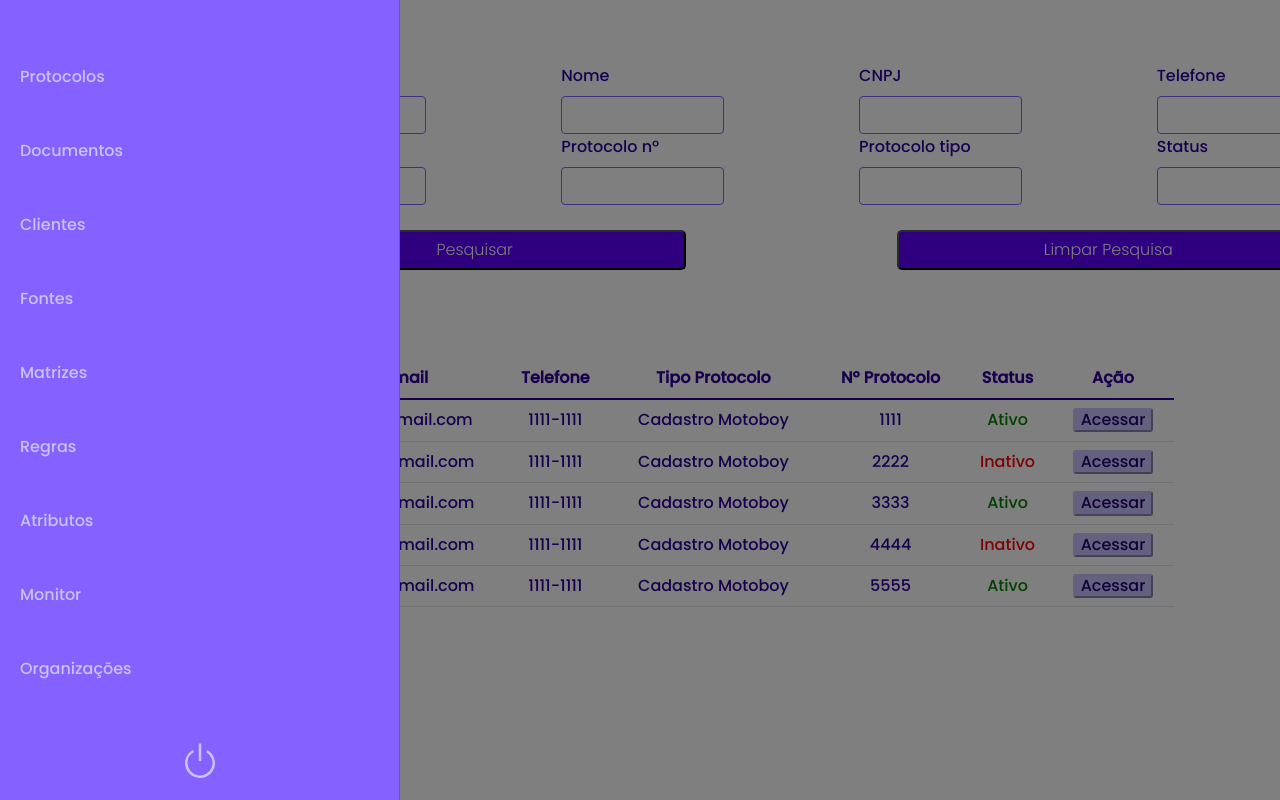
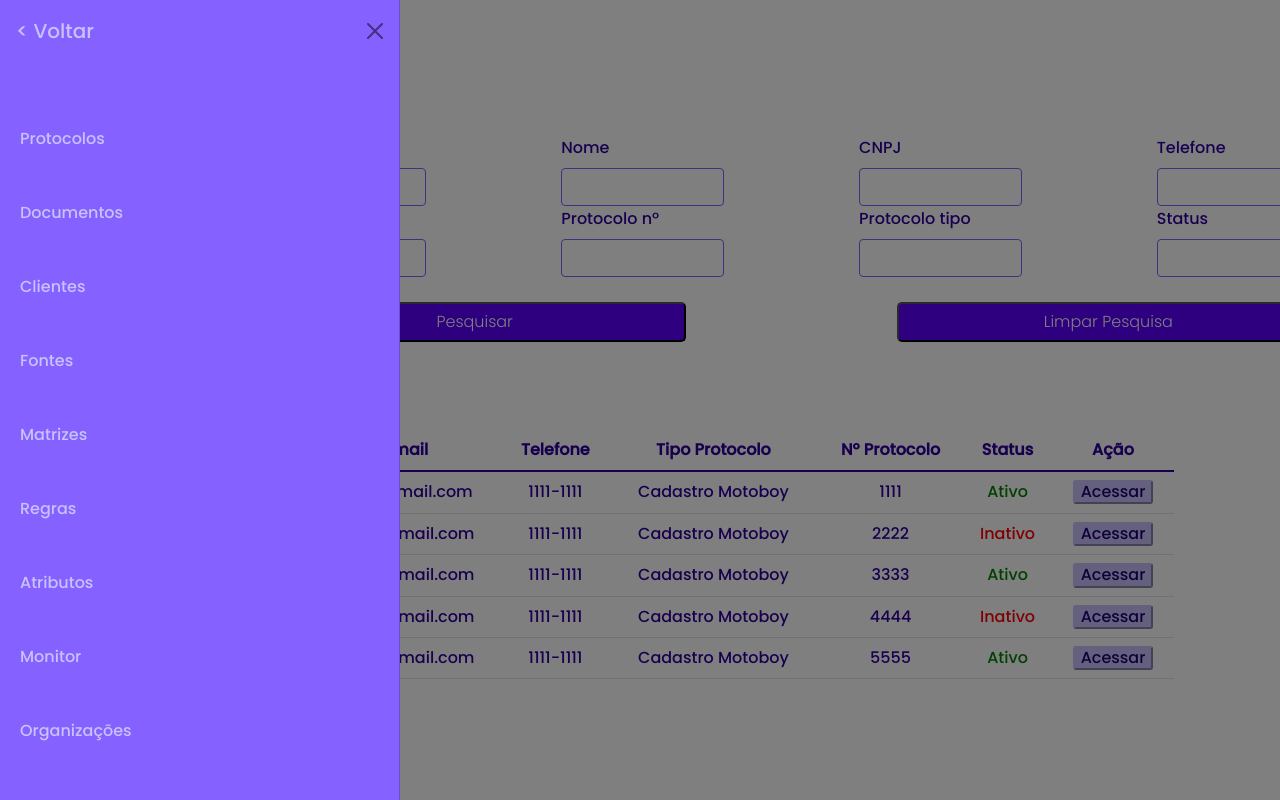
Before and after one commit to pablo-pbc/Enterprise-Connection---IdWall, a plain HTML site: page all-clients.html in a window 1280 px wide. Both pictures are taken after a click on the button 44 px from the left and 42 px from the top of the page. Shown: the top 800 px of the page. Drawn offline with nearby package versions, Linux system fonts and the light colour scheme.

Commit message:
ajuste menu de navegação e botão tela all-clients.html

```diff
--- a/all-clients.html
+++ b/all-clients.html
@@ -25,8 +25,9 @@
 
   <body class="container-fluid">
 
-    <div class="row"> <!--Inicio div para o menu de navegação-->
-      <div class="col-1 m-4 p-0 fixed-top">
+    <div class="row fixed-top m-0 p-0 bg-div-header-especif-client"> <!--Inicio div para o menu de navegação-->
+      <div class="col-12 m-4 p-0">
+
         <a data-bs-toggle="offcanvas" href="#offcanvasExample" role="button" aria-controls="offcanvasExample"> <!--Inicio icone para o menu de navegação Offcanvas -->
           <svg xmlns="http://www.w3.org/2000/svg" class="bi bi-list icon-hw-main" viewBox="0 0 16 16">
             <path fill-rule="evenodd" d="M2.5 12a.5.5 0 0 1 .5-.5h10a.5.5 0 0 1 0 1H3a.5.5 0 0 1-.5-.5zm0-4a.5.5 0 0 1 .5-.5h10a.5.5 0 0 1 0 1H3a.5.5 0 0 1-.5-.5zm0-4a.5.5 0 0 1 .5-.5h10a.5.5 0 0 1 0 1H3a.5.5 0 0 1-.5-.5z"/>
@@ -34,6 +35,14 @@
         </a> <!--Fim icone para o menu de navegação Offcanvas -->
 
         <div class="offcanvas offcanvas-start" tabindex="-1" id="offcanvasExample" aria-labelledby="offcanvasExampleLabel" style="background: #8561FF;"> <!--Inicio menu de navegação Offcanvas -->
+
+          <div class="offcanvas-header"> <!--Inicio link voltar do offcanvas-->
+            <a href="index.html" class="link-voltar-offcanvas">
+              <h5 class="offcanvas-title Poppins-Medium cor-padrao4" id="offcanvasNavbarLabel"> < Voltar</h5>
+            </a>
+            <button type="button" class="btn-close text-reset" data-bs-dismiss="offcanvas" aria-label="Close"></button>
+          </div> <!--Fim link voltar do offcanvas-->
+
           <div>
             <header id="header-main" class="bg-header-main">
               <nav class="nav-main">
@@ -87,9 +96,13 @@
               </nav>
             </header>
           </div>
+
         </div>  <!--Fim menu de navegação Offcanvas -->
       </div>
     </div>  <!--Fim div para o menu de navegação-->
+
+    <div class="row"><br><br><br></div>
+
     <div class="container--monitor">
       <header class="box--container--monitor">
         <div class="logo--monitor"><a href="index.html"><img src="imagens\logoidwall.png"></a>
@@ -166,7 +179,7 @@
             <td class="mobile--monitor">Cadastro Motoboy</td>
             <td class="mobile--monitor">1111</td>
             <td class="mobile--monitor status--active">Ativo</td>
-            <td><button class="button-acess">Acessar</button></td>
+            <td><a href="dash-clients.html"><button class="button-acess">Acessar</button></a></td>
           </tr>
           <tr>
             <th scope="row">2</th>
```
